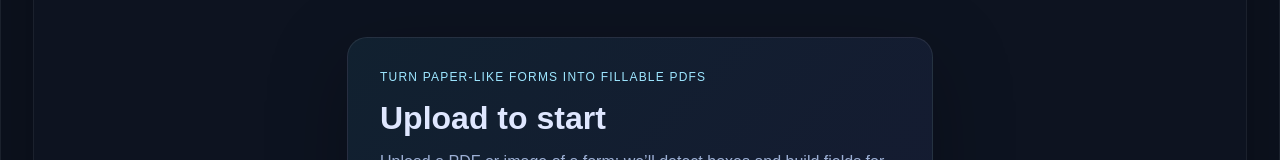
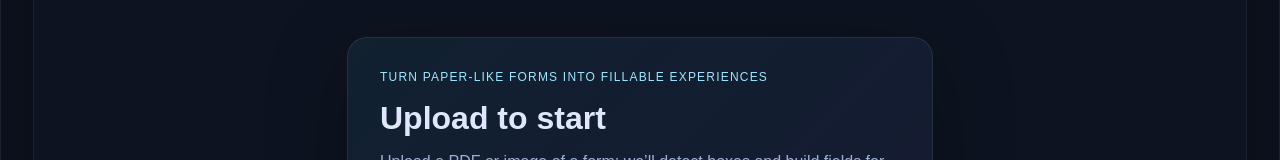
Before and after one commit to vyahhi/keep-calm-and-fill-the-form, a Next.js app: page / in a window 1280 px wide. Shown: the part 304-464 px from the top of the page. Built offline with nearby package versions, Linux system fonts and the light colour scheme.

Commit message:
Refine hero tagline

```diff
--- a/src/app/page.tsx
+++ b/src/app/page.tsx
@@ -298,7 +298,7 @@ export default function Home() {
       <div className={styles.container}>
         <div className={styles.stepOneCenter}>
           <div className={styles.heroBlock}>
-            <p className={styles.tagline}>Turn paper-like forms into fillable PDFs</p>
+            <p className={styles.tagline}>Turn paper-like forms into fillable experiences</p>
             <h1>Upload to start</h1>
             <p className={styles.subhead}>{heroDescription}</p>
             <div className={styles.actions}>
```
